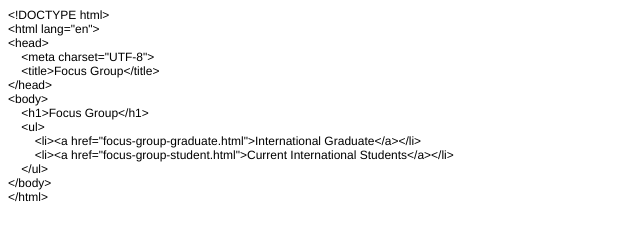
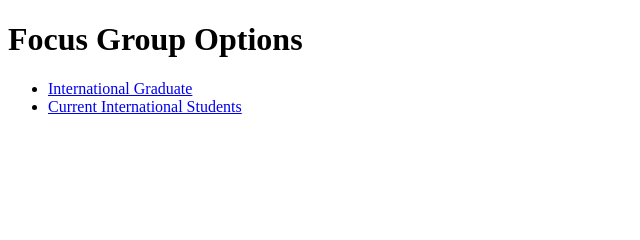
Before and after one commit to Anushkanautiyal/International-Grads-Journey, a plain HTML site: page focus-group.html in a window 1280 px wide. Shown: the whole page, without its empty margins (0-640 px from the left). Drawn offline with Linux system fonts and the light colour scheme.

Commit message:
Update focus-group.html

```diff
--- a/focus-group.html
+++ b/focus-group.html
@@ -1,29 +1,14 @@
-<!DOCTYPE html PUBLIC "-//W3C//DTD HTML 4.01//EN" "http://www.w3.org/TR/html4/strict.dtd">
-<html>
+<!DOCTYPE html>
+<html lang="en">
 <head>
-  <meta http-equiv="Content-Type" content="text/html; charset=utf-8">
-  <meta http-equiv="Content-Style-Type" content="text/css">
-  <title></title>
-  <meta name="Generator" content="Cocoa HTML Writer">
-  <meta name="CocoaVersion" content="2299">
-  <style type="text/css">
-    p.p1 {margin: 0.0px 0.0px 0.0px 0.0px; font: 12.0px Helvetica}
-  </style>
+    <meta charset="UTF-8">
+    <title>Focus Group Options</title>
 </head>
 <body>
-<p class="p1">&lt;!DOCTYPE html&gt;</p>
-<p class="p1">&lt;html lang="en"&gt;</p>
-<p class="p1">&lt;head&gt;</p>
-<p class="p1"><span class="Apple-converted-space">    </span>&lt;meta charset="UTF-8"&gt;</p>
-<p class="p1"><span class="Apple-converted-space">    </span>&lt;title&gt;Focus Group&lt;/title&gt;</p>
-<p class="p1">&lt;/head&gt;</p>
-<p class="p1">&lt;body&gt;</p>
-<p class="p1"><span class="Apple-converted-space">    </span>&lt;h1&gt;Focus Group&lt;/h1&gt;</p>
-<p class="p1"><span class="Apple-converted-space">    </span>&lt;ul&gt;</p>
-<p class="p1"><span class="Apple-converted-space">        </span>&lt;li&gt;&lt;a href="focus-group-graduate.html"&gt;International Graduate&lt;/a&gt;&lt;/li&gt;</p>
-<p class="p1"><span class="Apple-converted-space">        </span>&lt;li&gt;&lt;a href="focus-group-student.html"&gt;Current International Students&lt;/a&gt;&lt;/li&gt;</p>
-<p class="p1"><span class="Apple-converted-space">    </span>&lt;/ul&gt;</p>
-<p class="p1">&lt;/body&gt;</p>
-<p class="p1">&lt;/html&gt;</p>
+    <h1>Focus Group Options</h1>
+    <ul>
+        <li><a href="focus-group-graduate.html">International Graduate</a></li>
+        <li><a href="focus-group-student.html">Current International Students</a></li>
+    </ul>
 </body>
 </html>
```
